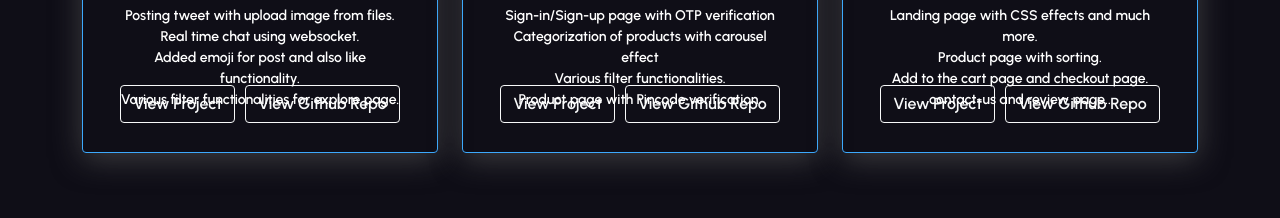
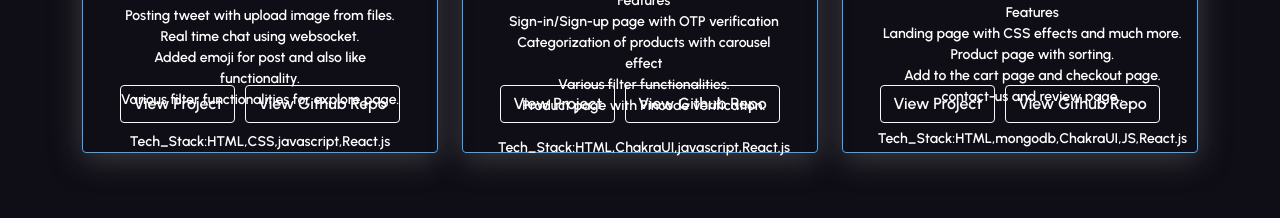
Before and after one commit to Lakhan9525/Lakhan9525.github.io, a React (Create React App) app in the folder myportfolio/: page / in a window 1280 px wide. Shown: the part 2240-2458 px from the top of the page. Built offline with nearby package versions, Linux system fonts and the light colour scheme.

Commit message:
techstack

```diff
--- a/myportfolio/src/components/Experience.jsx
+++ b/myportfolio/src/components/Experience.jsx
@@ -40,6 +40,8 @@ const Experience = ({ darkMode }) => {
                                                             <tr>Real time chat using websocket.</tr>
                                                             <tr>Added emoji for post and also like functionality.</tr>
                                                             <tr>Various filter functionalities for explore page.</tr>
+                                                            <br/>
+                                                            <tr>Tech_Stack:HTML,CSS,javascript,React.js</tr>
 
 
                                                             </td>
@@ -102,6 +104,10 @@ const Experience = ({ darkMode }) => {
                                                             <tr>Categorization of products with carousel effect</tr>
                                                             <tr>Various filter functionalities.</tr>
                                                             <tr>Product page with Pincode verification.</tr>
+
+                                                            <br/>
+
+                                                            <tr>Tech_Stack:HTML,ChakraUI,javascript,React.js</tr>
 
                                                             </td>
 
@@ -178,6 +184,8 @@ const Experience = ({ darkMode }) => {
                                                             <tr>Product page with sorting.</tr>
                                                             <tr>Add to the cart page and checkout page.</tr>
                                                             <tr>contact-us and review page..</tr>
+                                                            <br/>
+                                                            <tr>Tech_Stack:HTML,mongodb,ChakraUI,JS,React.js</tr>
 
                                                             </td>
                                                         </Card.Text>
```
